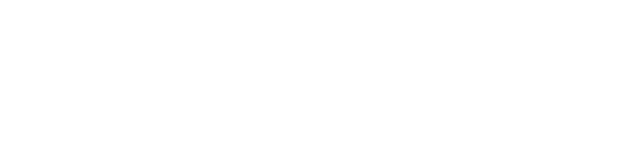
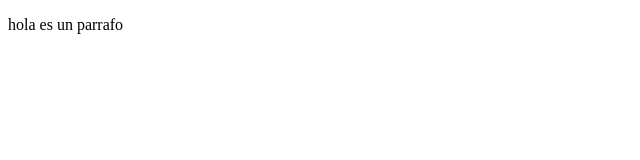
Before and after one commit to mcabrera/abcrepositorio, a plain HTML site: page index.html in a window 1280 px wide. Shown: the whole page, without its empty margins (0-640 px from the left). Drawn offline with Linux system fonts and the light colour scheme.

Commit message:
agreado un parrafo

```diff
--- a/index.html
+++ b/index.html
@@ -7,6 +7,6 @@
     <title>Git VSCODE</title>
 </head>
 <body>
-
+    <p>hola es un parrafo</p>
 </body>
 </html>
```
